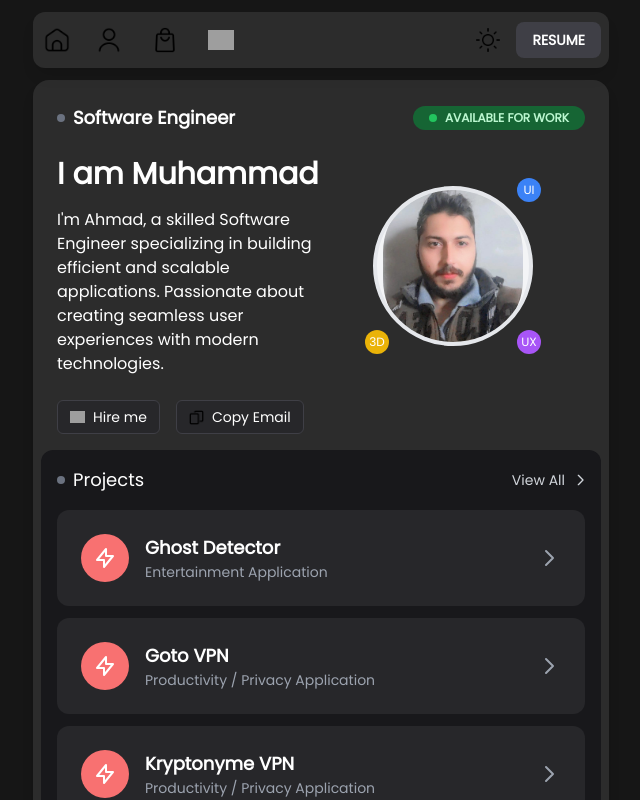
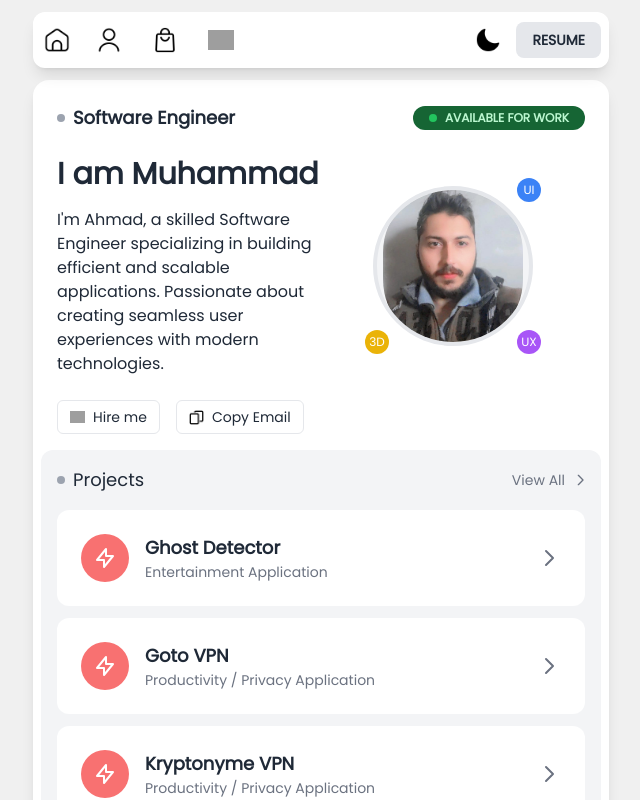
Before and after one commit to MuhammadAhmad338/MyOwnPortfolio, a Next.js app: page / in a window 1280 px wide. Shown: the top 800 px of the page, without its empty margins (319-959 px from the left). Built offline with nearby package versions, Linux system fonts and the light colour scheme; grey boxes are pictures that could not be loaded.

Commit message:
latest commits

```diff
--- a/app/Provider/themeProvider.tsx
+++ b/app/Provider/themeProvider.tsx
@@ -1,7 +1,8 @@
 'use client'
 import { useEffect } from 'react';
-import { useSelector } from 'react-redux';
+import { useSelector, useDispatch } from 'react-redux';
 import { RootState } from '../Store/store';
+import { setDarkMode } from '../Slices/themeSlice';
 
 export default function ThemeProvider({
   children,
@@ -9,6 +10,20 @@ export default function ThemeProvider({
   children: React.ReactNode;
 }) {
   const darkMode = useSelector((state: RootState) => state.theme.darkMode);
+  const dispatch = useDispatch();
+
+  // On mount, check localStorage for theme
+  useEffect(() => {
+    if (typeof window !== 'undefined') {
+      const savedTheme = localStorage.getItem('theme');
+      if (savedTheme === 'dark') {
+        dispatch(setDarkMode(true));
+      } else if (savedTheme === 'light') {
+        dispatch(setDarkMode(false));
+      }
+    }
+    // eslint-disable-next-line
+  }, []);
 
   useEffect(() => {
     // Apply theme attribute to html element
--- a/app/Slices/themeSlice.ts
+++ b/app/Slices/themeSlice.ts
@@ -5,7 +5,7 @@ interface ThemeState {
 }
 
 const initialState: ThemeState = {
-  darkMode: true, // Default to dark mode
+  darkMode: false, // Default to light mode
 };
 
 export const themeSlice = createSlice({
@@ -14,9 +14,15 @@ export const themeSlice = createSlice({
   reducers: {
     toggleDarkMode: (state) => {
       state.darkMode = !state.darkMode;
+      if (typeof window !== 'undefined') {
+        localStorage.setItem('theme', state.darkMode ? 'dark' : 'light');
+      }
     },
     setDarkMode: (state, action) => {
       state.darkMode = action.payload;
+      if (typeof window !== 'undefined') {
+        localStorage.setItem('theme', state.darkMode ? 'dark' : 'light');
+      }
     },
   },
 });
```
